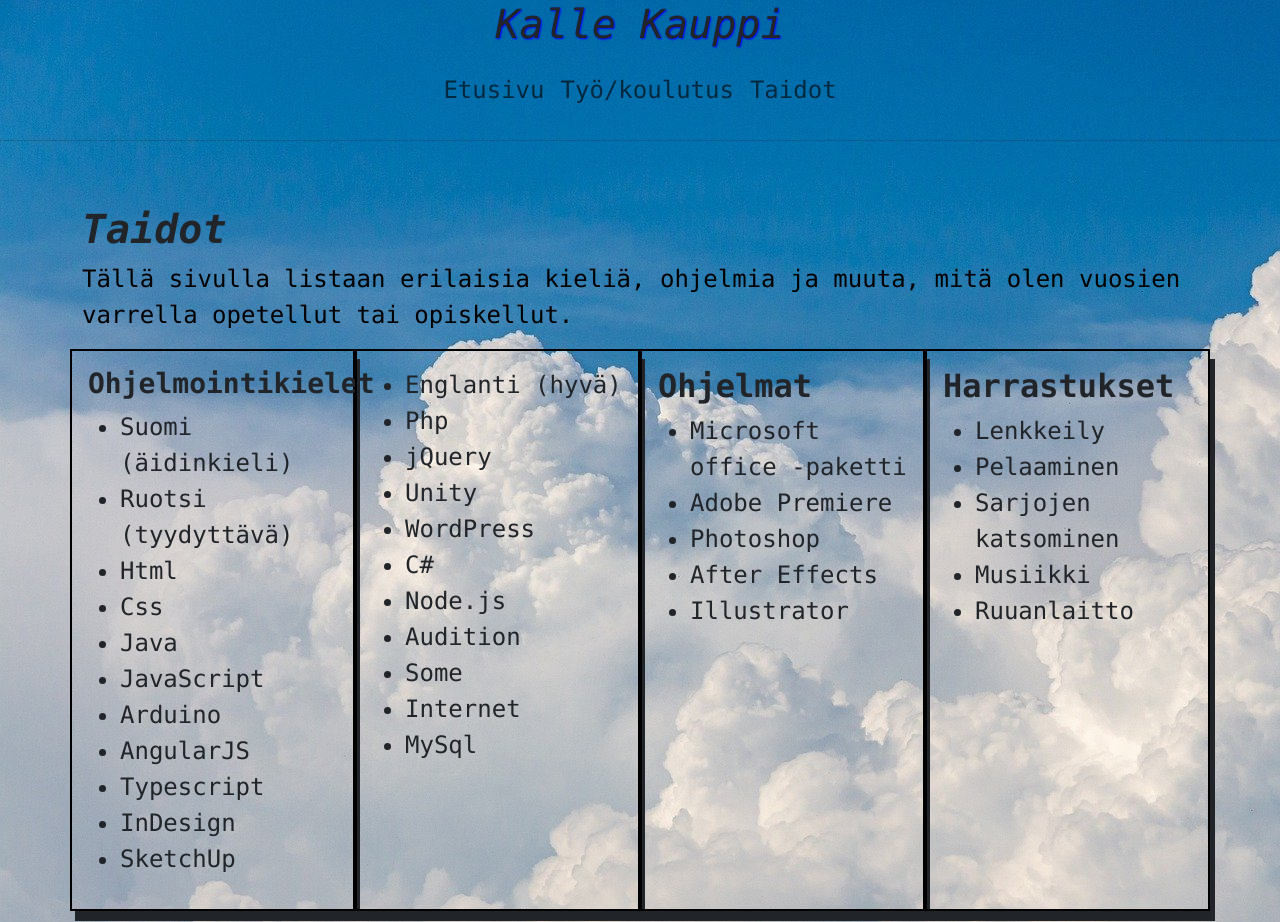
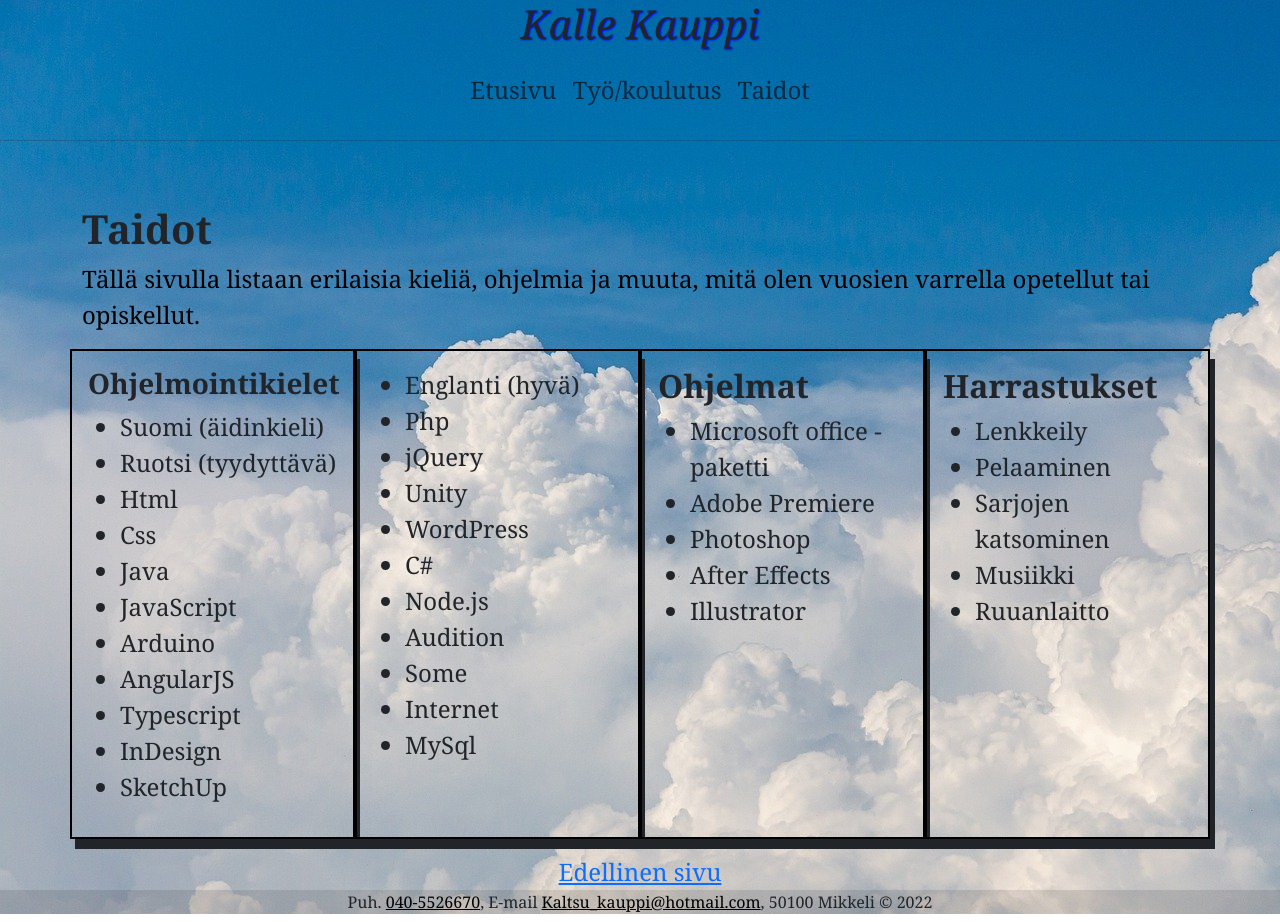
Before and after one commit to Kapa95/Kapa95.github.io, a plain HTML site: page taidot.html in a window 1280 px wide. Shown: the top 922 px of the page. Drawn offline with nearby package versions, Linux system fonts and the light colour scheme.

Commit message:
fontin vaihto

```diff
--- a/css/tyylit.css
+++ b/css/tyylit.css
@@ -1,7 +1,7 @@
 body {
     box-sizing: border-box;
     text-align: center;
-    font-family: "Lucida Console", "Courier New", monospace !important;
+    font-family: Georgia, serif !important;
     background-image: url(../img/pilvet.jpg);
 
 }
@@ -38,6 +38,7 @@ img {
     width:150px;
     height:150px;
     border-radius:50%;
+    border: 2px solid black;
 }
 #logo {
   position: relative;
--- a/taidot.html
+++ b/taidot.html
@@ -35,7 +35,7 @@
  <hr>
 <section id="taidot" class="d-flex align-items-center">
 <div class="container mt-5 fade-in-text" style="font-size:24px">
-    <h1><i><b>Taidot</b></i></h1>
+    <h1><b>Taidot</b></h1>
     <p>Tällä sivulla listaan erilaisia kieliä, ohjelmia ja muuta, mitä olen vuosien varrella opetellut tai opiskellut.  </p>
     <div class="row">
       <div class="col-sm-3 p-3">
```
